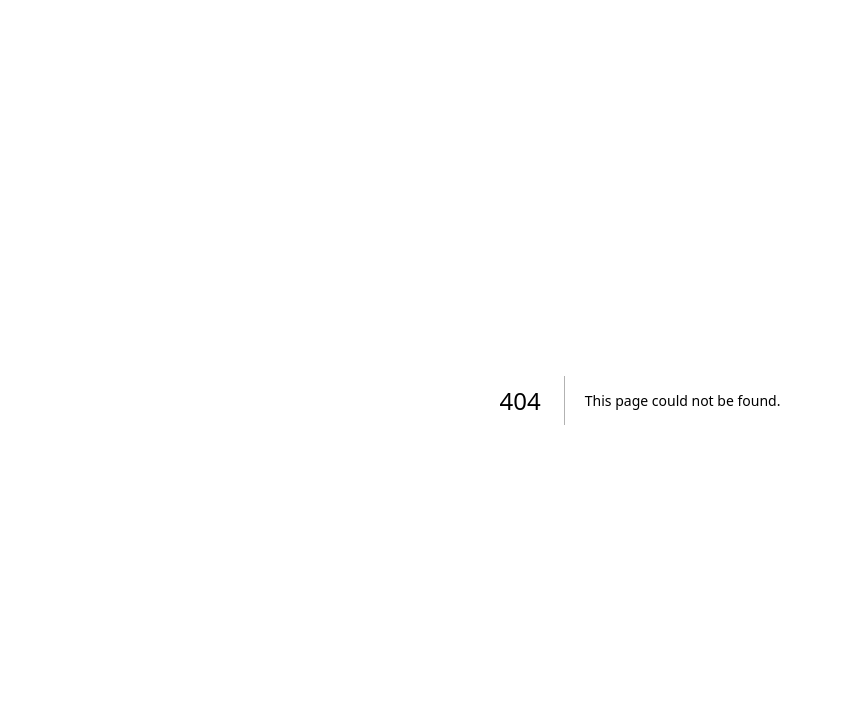
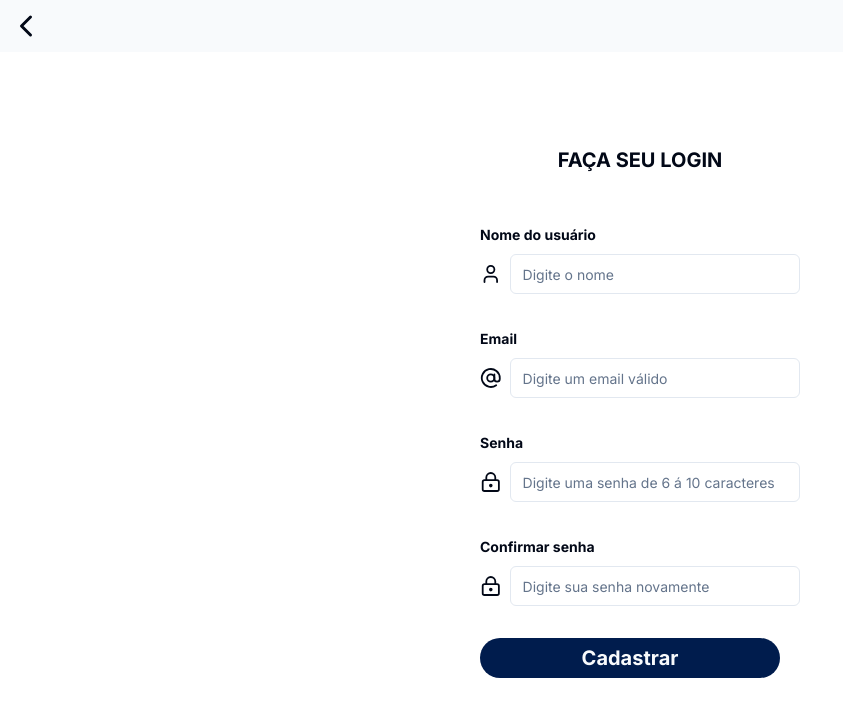
Before and after one commit to Matheus-kb/ConnecTech-Front, a Next.js app: page /register/client in a window 1280 px wide. Before the commit this address had no page. Shown: the top 716 px of the page, without its empty margins (0-843 px from the left). Built offline with nearby package versions, Linux system fonts and the light colour scheme.

Commit message:
feat: register page of the clients

```diff
--- /dev/null
+++ b/app/register/client/page.tsx
@@ -0,0 +1,155 @@
+"use client";
+
+import { z } from "zod";
+import { zodResolver } from "@hookform/resolvers/zod";
+import { useForm } from "react-hook-form";
+import { Button } from "@/components/ui/button";
+import {
+  Form,
+  FormControl,
+  FormDescription,
+  FormField,
+  FormItem,
+  FormLabel,
+  FormMessage,
+} from "@/components/ui/form";
+import { Input } from "@/components/ui/input";
+import { AtSign, LockKeyholeIcon, User } from "lucide-react";
+import Header from "@/components/header";
+
+const formSchema = z.object({
+  username: z
+    .string().min(2, {
+    message: "O nome de usuário deve ter pelo menos 2 caracteres",
+  }),
+  email: z
+    .string()
+    .email({ message: "Por favor, insira um endereço de e-mail válido" }),
+  password: z
+    .string()
+    .min(6, { message: "A senha deve ter pelo menos 6 caracteres" }),
+  repeatpassword: z
+    .string()
+    .min(6, { message: "A senha deve ter pelo menos 6 caracteres" }).max(10, { message: "A senha deve ter no máximo 10 caracteres" }),
+});
+
+const RegisterClientPage = () => {
+  const form = useForm<z.infer<typeof formSchema>>({
+    resolver: zodResolver(formSchema),
+    defaultValues: {
+      username: "",
+      email: "",
+      password: "",
+      repeatpassword: "",
+    },
+  });
+
+  function onSubmit(values: z.infer<typeof formSchema>) {
+    console.log(values);
+  }
+
+  return (
+    <>
+      <Header />
+      <div className="flex flex-col items-center justify-center h-[90vh]">
+        <h1 className="uppercase font-bold text-xl pb-12">Faça seu login</h1>
+        <div>
+          <Form {...form}>
+            <form onSubmit={form.handleSubmit(onSubmit)} className="space-y-8">
+              <FormField
+                control={form.control}
+                name="username"
+                render={({ field }) => (
+                  <FormItem>
+                    <FormLabel className="font-bold">Nome do usuário</FormLabel>
+                    <div className="flex flex-row gap-2">
+                      <User className="mt-2" />
+                      <FormControl>
+                        <Input
+                          className="min-w-72"
+                          placeholder="Digite o nome"
+                          {...field}
+                        />
+                      </FormControl>
+                    </div>
+                    <FormMessage />
+                  </FormItem>
+                )}
+              />
+              <FormField
+                control={form.control}
+                name="email"
+                render={({ field }) => (
+                  <FormItem>
+                    <FormLabel className="font-bold">Email</FormLabel>
+                    <div className="flex flex-row gap-2">
+                      <AtSign className="mt-2" />
+                      <FormControl>
+                        <Input
+                          className="min-w-72"
+                          placeholder="Digite um email válido"
+                          {...field}
+                        />
+                      </FormControl>
+                    </div>
+                    <FormMessage />
+                  </FormItem>
+                )}
+              />
+              <FormField
+                control={form.control}
+                name="password"
+                render={({ field }) => (
+                  <FormItem>
+                    <FormLabel className="font-bold">Senha</FormLabel>
+                    <div className="flex flex-row gap-2">
+                      <LockKeyholeIcon className="mt-2" />
+                      <FormControl>
+                        <Input
+                          className="min-w-72"
+                          placeholder="Digite uma senha de 6 á 10 caracteres"
+                          {...field}
+                        />
+                      </FormControl>
+                    </div>
+                    <FormMessage />
+                  </FormItem>
+                )}
+              />
+              <FormField
+                control={form.control}
+                name="repeatpassword"
+                render={({ field }) => (
+                  <FormItem>
+                    <FormLabel className="font-bold">Confirmar senha</FormLabel>
+                    <div className="flex flex-row gap-2">
+                      <LockKeyholeIcon className="mt-2" />
+                      <FormControl>
+                        <Input
+                          className="min-w-72"
+                          placeholder="Digite sua senha novamente"
+                          {...field}
+                        />
+                      </FormControl>
+                    </div>
+                    <FormMessage />
+                  </FormItem>
+                )}
+              />
+              <div className="mt-14">
+                <Button
+                  className="min-w-[18.75rem] rounded-3xl font-bold text-xl"
+                  type="submit"
+                >
+                  Cadastrar
+                </Button>
+              </div>
+            </form>
+          </Form>
+        </div>
+      </div>
+    </>
+  );
+};
+
+export default RegisterClientPage;
```
